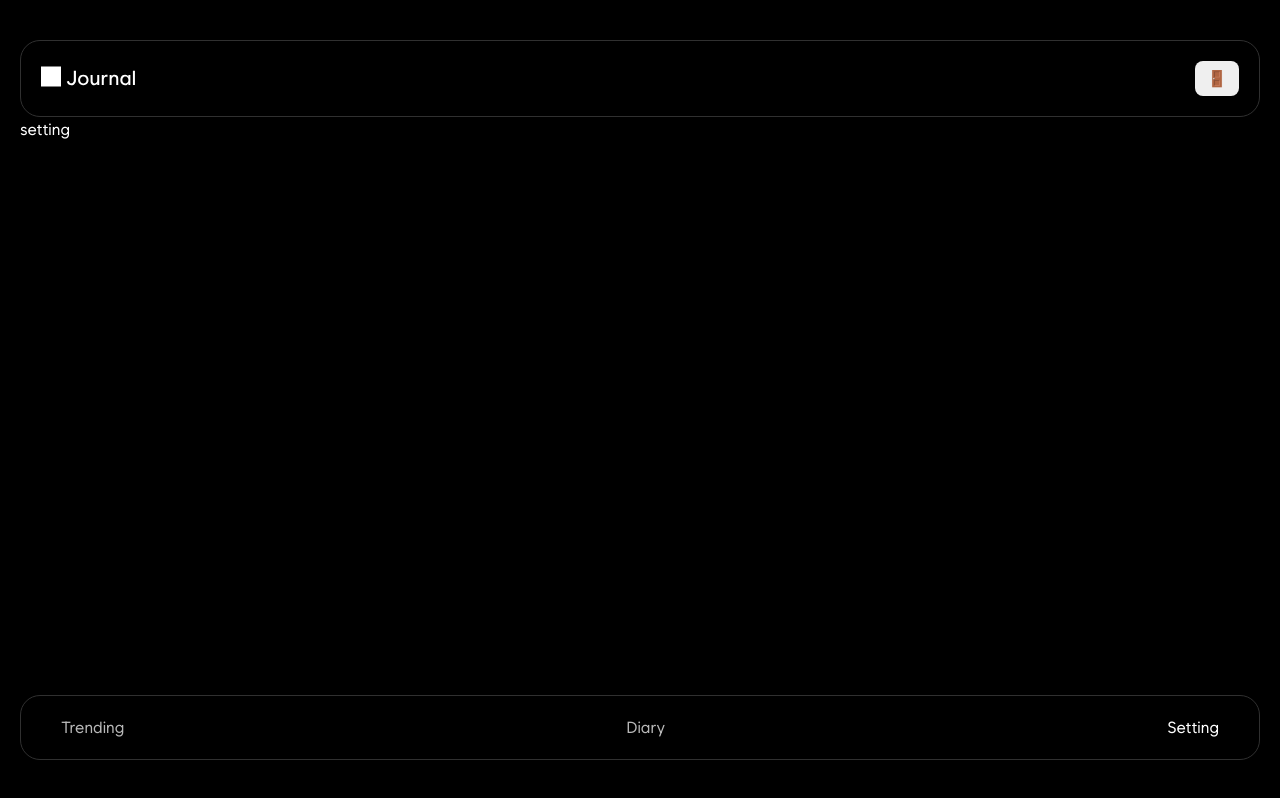
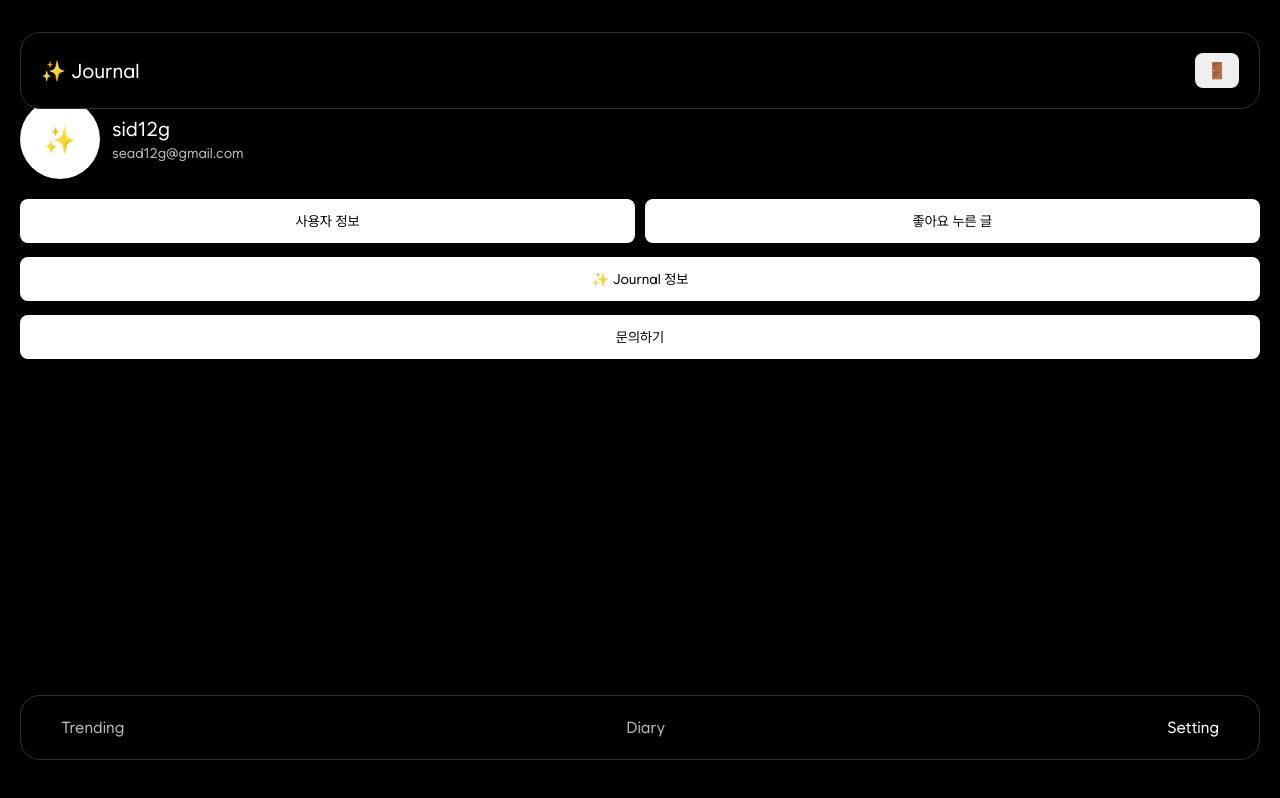
Before and after one commit to SID12g/journal, a Next.js app: page /setting in a window 1280 px wide. Built offline with nearby package versions, Linux system fonts and the light colour scheme.

Commit message:
feat: Setting Page

```diff
--- a/src/app/layout.tsx
+++ b/src/app/layout.tsx
@@ -34,9 +34,9 @@ export default function RootLayout({
         className={wantedSans.variable}
       >
         <Navbar />
-        <Box height="120px" borderColor="none" />
+        <Box height="99px" borderColor="none" />
         <main style={{ marginLeft: 20, marginRight: 20 }}>{children}</main>
-        <Box height="120px" borderColor="none" />
+        <Box height="85px" borderColor="none" />
         <Bottombar />
       </body>
     </html>
--- a/src/app/setting/page.tsx
+++ b/src/app/setting/page.tsx
@@ -1,3 +1,98 @@
+"use client";
+
+import { Box } from "@/components/Box";
+import { Button } from "@/components/Button";
+import { Text } from "@/components/Text";
+import { Colors } from "@/styles/colors";
+import styled from "@emotion/styled";
+
 export default function Setting() {
-  return <div>setting</div>;
+  const ProfileWrap = styled.div`
+    display: flex;
+    align-items: center;
+  `;
+
+  const TextWrap = styled.div`
+    display: flex;
+    flex-direction: column;
+  `;
+
+  const ButtonWrap = styled.div`
+    display: flex;
+    margin-top: 20px;
+  `;
+  return (
+    <>
+      <ProfileWrap>
+        <Box
+          width="80px"
+          height="80px"
+          backgroundColor={Colors.contrast_color}
+          borderRadius="100px"
+          borderColor="none"
+          justifyContent="center"
+          alignItems="center"
+        >
+          <Text size="26px" weight="400">
+            ✨
+          </Text>
+        </Box>
+        <Box width="12px" borderColor="none" />
+        <TextWrap>
+          <Text size="20px" weight="400" color={Colors.contrast_color}>
+            sid12g
+          </Text>
+          <Box height="4px" borderColor="none" />
+          <Text size="14px" weight="300" color={Colors.light_grey_color}>
+            sead12g@gmail.com
+          </Text>
+        </TextWrap>
+      </ProfileWrap>
+      <ButtonWrap>
+        <Button
+          width="100%"
+          padding="14px"
+          backgroundColor={Colors.contrast_color}
+          onClick={() => {}}
+        >
+          <Text size="14px" weight="400" color={Colors.primary_color}>
+            사용자 정보
+          </Text>
+        </Button>
+        <Box width="20px" borderColor="none" />
+        <Button
+          width="100%"
+          padding="14px"
+          backgroundColor={Colors.contrast_color}
+          onClick={() => {}}
+        >
+          <Text size="14px" weight="400" color={Colors.primary_color}>
+            좋아요 누른 글
+          </Text>
+        </Button>
+      </ButtonWrap>
+      <Box height="14px" borderColor="none" />
+      <Button
+        width="100%"
+        padding="14px"
+        backgroundColor={Colors.contrast_color}
+        onClick={() => {}}
+      >
+        <Text size="14px" weight="400" color={Colors.primary_color}>
+          ✨ Journal 정보
+        </Text>
+      </Button>
+      <Box height="14px" borderColor="none" />
+      <Button
+        width="100%"
+        padding="14px"
+        backgroundColor={Colors.contrast_color}
+        onClick={() => {}}
+      >
+        <Text size="14px" weight="400" color={Colors.primary_color}>
+          문의하기
+        </Text>
+      </Button>
+    </>
+  );
 }
--- a/src/components/Navbar.tsx
+++ b/src/components/Navbar.tsx
@@ -1,8 +1,6 @@
 "use client";
 
-import Image from "next/image";
 import { Box } from "./Box";
-import Logo from "@/../public/logo.svg";
 import { Colors } from "@/styles/colors";
 import { Button } from "./Button";
 import { Text } from "./Text";
@@ -15,7 +13,7 @@ export default function Navbar() {
   const NavbarWrap = styled.div`
     width: 100%;
     position: fixed;
-    top: 20px;
+    top: 12px;
   `;
   const LogoWrap = styled.div`
     cursor: pointer;
@@ -33,7 +31,9 @@ export default function Navbar() {
         justifyContent="space-between"
       >
         <LogoWrap onClick={() => router.push("/")}>
-          <Image src={Logo} alt="✨ Journal Logo" />
+          <Text size="20px" weight="400">
+            ✨ Journal
+          </Text>
         </LogoWrap>
         <Button
           padding="8px 12px"
```
Also changed, not shown: public/logo.svg (deleted).
